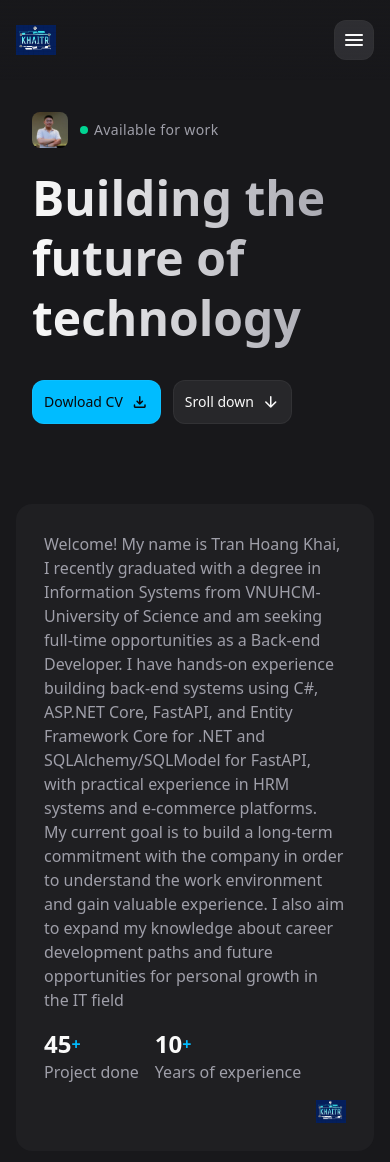
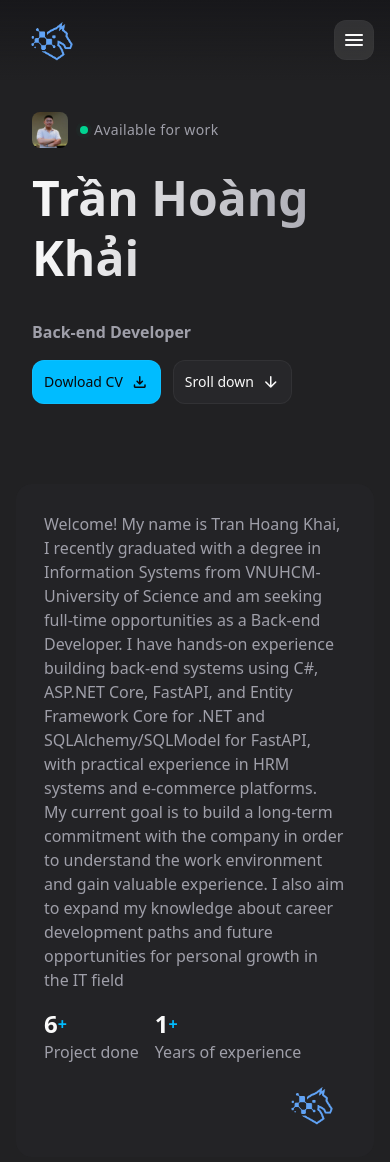
Before and after one commit to THKhai/portfolio, a React (Vite) app: page / in a window 390 px wide. Shown: the top 1162 px of the page. Built offline with nearby package versions, Linux system fonts and the light colour scheme; no server answers.

Commit message:
update: content

```diff
--- a/src/App.jsx
+++ b/src/App.jsx
@@ -60,7 +60,7 @@
                 <About/>
                 <Skill/>
                 <Work/>
-                <Review/>
+                {/*<Review/>*/}
                 <Contact/>
                 <Footer/>
             </main>
--- a/src/components/About.jsx
+++ b/src/components/About.jsx
@@ -8,11 +8,11 @@
 const aboutItems = [
     {
         label: 'Project done',
-        number: 45
+        number: 6
     },
     {
         label: 'Years of experience',
-        number: 10
+        number: 1
     }
 ];
 const About = () => {
@@ -47,8 +47,8 @@
                         <img
                             src="/logo.png"
                             alt={"logo"}
-                            width={30}
-                            height={30}
+                            width={70}
+                            height={70}
                             className={"ml-auto md:w-[40px] md:h-[40px]"}
                         />
                     </div>
--- a/src/components/Button.jsx
+++ b/src/components/Button.jsx
@@ -19,6 +19,7 @@
         href,
         target = '_self',
         icon,
+        download,
         classes
     }
 ) => {
@@ -27,6 +28,7 @@
             <a
                 href={href}
                 target={target}
+                download={download}
                 className={'btn btn-primary ' + classes}
             >
                 {label}
@@ -63,6 +65,7 @@
     target: PropTypes.string,
     icon: PropTypes.string,
     classes: PropTypes.string,
+    download: PropTypes.string,
 };
 
 const ButtonOutline = (
--- a/src/components/Footer.jsx
+++ b/src/components/Footer.jsx
@@ -122,8 +122,8 @@
                         <img
                             src="/logo.png"
                             alt="logo"
-                            height={40}
-                            width={40}
+                            height={70}
+                            width={70}
                         />
                     </a>
                     <p className={"text-zinc-500 text-sm"}>
--- a/src/components/Header.jsx
+++ b/src/components/Header.jsx
@@ -23,8 +23,8 @@
                         className="logo">
                         <img
                             src="/logo.png"
-                            width={40}
-                            height={40}
+                            width={70}
+                            height={70}
                             alt="KhaiTR"
                             />
                     </a>
--- a/src/components/Hero.jsx
+++ b/src/components/Hero.jsx
@@ -10,12 +10,15 @@
 import {ButtonPrimary,ButtonOutline} from "./Button.jsx";
 import React from 'react';
 
+const Hero_content = [
+    {
+        Name:'Trần Hoàng Khải',
+        Position:'Back-end Developer',
+    }
+]
+
 const Hero = () => {
-    const Hero_content = [
-        {
-            Slogan:'Building the future of technology'
-        }
-    ]
+
     return (
         <section
             id="home"
@@ -47,12 +50,17 @@
                         </div>
                     </div>
                     <h2 className="headline-1 max-w-[15ch] sm:max-w-[20ch] lg:max-w-[15ch] mt-5 mb-8 lg:mb-10">
-                        {Hero_content[0].Slogan}
+                        {Hero_content[0].Name}
+                    </h2>
+                    <h2 className="text-zinc-400 mb-4 md:mb-8 md:text-xl md:max-w-[100ch] font-bold">
+                        {Hero_content[0].Position}
                     </h2>
                     <div className="flex items-center gap-3">
                         <ButtonPrimary
                             label="Dowload CV"
                             icon="download"
+                            download={'Tran_Hoang_Khai-backend.pdf'}
+                            href={'/Tran_Hoang_Khai-backend.pdf'}
                         />
 
                         <ButtonOutline
--- a/src/components/NavBar.jsx
+++ b/src/components/NavBar.jsx
@@ -50,11 +50,11 @@
             link: '#work',
             className: 'nav-link'
         },
-        {
-            label: 'Reviews',
-            link: '#reviews',
-            className: 'nav-link'
-        },
+        // {
+        //     label: 'Reviews',
+        //     link: '#reviews',
+        //     className: 'nav-link'
+        // },
         {
             label: 'Contact',
             link: '#contact',
--- a/src/components/Skill.jsx
+++ b/src/components/Skill.jsx
@@ -138,36 +138,36 @@
     },
 
     // Soft Skills
-    {
-        imgSrc: "https://cdn-icons-png.flaticon.com/512/1534/1534938.png",
-        label: "Teamwork",
-        desc: "Team Collaboration"
-    },
-    {
-        imgSrc: "https://cdn-icons-png.flaticon.com/512/2040/2040946.png",
-        label: "Problem-solving",
-        desc: "System Optimization"
-    },
-    {
-        imgSrc: "https://cdn-icons-png.flaticon.com/512/3048/3048425.png",
-        label: "Adaptability",
-        desc: "Technology Learning"
-    },
-    {
-        imgSrc: "https://cdn-icons-png.flaticon.com/512/2972/2972351.png",
-        label: "Time Management",
-        desc: "Project Planning"
-    },
-    {
-        imgSrc: "https://cdn-icons-png.flaticon.com/512/1087/1087840.png",
-        label: "Presentation Skills",
-        desc: "Technical Presentation"
-    },
-    {
-        imgSrc: "https://cdn-icons-png.flaticon.com/512/3048/3048378.png",
-        label: "Work Under Pressure",
-        desc: "Performance Handling"
-    }
+    // {
+    //     imgSrc: "https://cdn-icons-png.flaticon.com/512/1534/1534938.png",
+    //     label: "Teamwork",
+    //     desc: "Team Collaboration"
+    // },
+    // {
+    //     imgSrc: "https://cdn-icons-png.flaticon.com/512/2040/2040946.png",
+    //     label: "Problem-solving",
+    //     desc: "System Optimization"
+    // },
+    // {
+    //     imgSrc: "https://cdn-icons-png.flaticon.com/512/3048/3048425.png",
+    //     label: "Adaptability",
+    //     desc: "Technology Learning"
+    // },
+    // {
+    //     imgSrc: "https://cdn-icons-png.flaticon.com/512/2972/2972351.png",
+    //     label: "Time Management",
+    //     desc: "Project Planning"
+    // },
+    // {
+    //     imgSrc: "https://cdn-icons-png.flaticon.com/512/1087/1087840.png",
+    //     label: "Presentation Skills",
+    //     desc: "Technical Presentation"
+    // },
+    // {
+    //     imgSrc: "https://cdn-icons-png.flaticon.com/512/3048/3048378.png",
+    //     label: "Work Under Pressure",
+    //     desc: "Performance Handling"
+    // }
 ];
 
 
--- a/src/components/Work.jsx
+++ b/src/components/Work.jsx
@@ -18,31 +18,7 @@
         title:"E-commerce AirBnb auction",
         tags:["API","FastAPI","Development","Backend"],
         projectLink:"",
-    },
-    {
-        imgSrc: "/AirBnb-auction.png",
-        title:"E-commerce AirBnb auction",
-        tags:["API","FastAPI","Development","Backend"],
-        projectLink:"",
-    },
-    {
-        imgSrc: "/AirBnb-auction.png",
-        title:"E-commerce AirBnb auction",
-        tags:["API","FastAPI","Development","Backend"],
-        projectLink:"",
-    },
-    {
-        imgSrc: "/AirBnb-auction.png",
-        title:"E-commerce AirBnb auction",
-        tags:["API","FastAPI","Development","Backend"],
-        projectLink:"",
-    },
-    {
-        imgSrc: "/AirBnb-auction.png",
-        title:"E-commerce AirBnb auction",
-        tags:["API","FastAPI","Development","Backend"],
-        projectLink:"",
-    },
+    }
 ];
 
 const Work = () => {
--- a/src/index.css
+++ b/src/index.css
@@ -6,7 +6,7 @@
     scroll-behavior: smooth;
 }
 body{
-    @apply bg-zinc-900 text-zinc-50 max-w-6xl mx-auto;
+    @apply    bg-zinc-900/96 text-zinc-50 max-w-6xl mx-auto;
 }
 /*------------------*\
 *TYPOGRAPHY
```
Also changed, not shown: public/logo.png, 1 other file (tests, documents, lock files or other folders).
